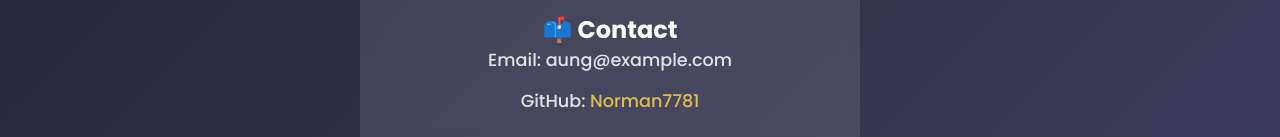
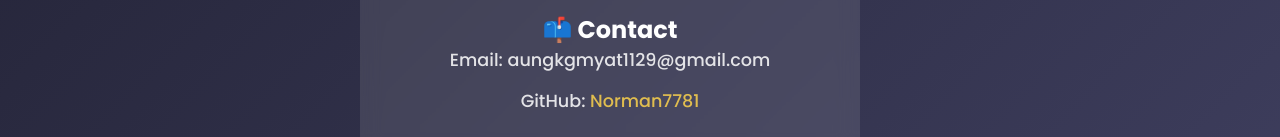
Before and after one commit to Norman7781/norman7781.github.io, a plain HTML site: page index.html in a window 1280 px wide. Shown: the part 656-793 px from the top of the page. Drawn offline with Linux system fonts and the light colour scheme.

Commit message:
index.html

```diff
--- a/index.html
+++ b/index.html
@@ -113,7 +113,7 @@
       <p>I love coding, playing video games, listening to music, and exploring how games are built.</p>
 
       <h2>📫 Contact</h2>
-      <p>Email: aung@example.com</p>
+      <p>Email: aungkgmyat1129@gmail.com</p>
       <p>GitHub: <a href="https://github.com/Norman7781" target="_blank">Norman7781</a></p>
     </div>
   </div>
```
